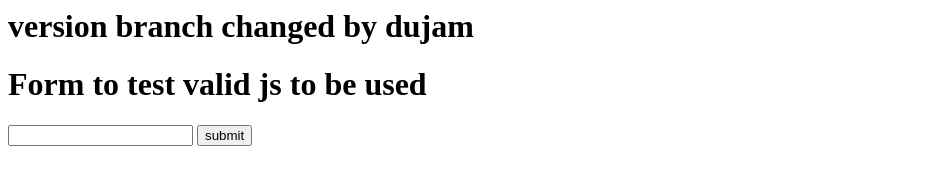
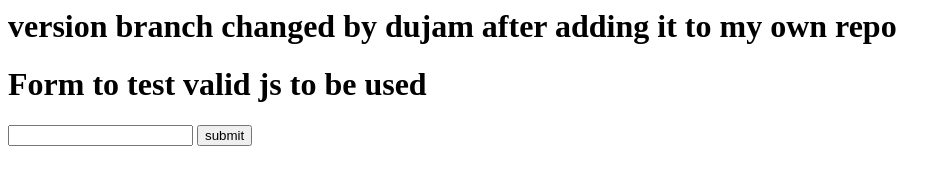
Before and after one commit to dujam2014/valid.js, a plain HTML site: page index.html in a window 1280 px wide. Shown: the whole page, without its empty margins (0-951 px from the left). Drawn offline with Linux system fonts and the light colour scheme.

Commit message:
changed index.html file
Signed-off-by: Abhishek kanojia <abhishekka3193@gmail.com>

```diff
--- a/index.html
+++ b/index.html
@@ -6,7 +6,7 @@
 		</script>
 	</head>
 	<body>
-		<h1>version branch changed by dujam</h1>
+		<h1>version branch changed by dujam after adding it to my own repo</h1>
 	<h1>Form to test valid js to be used</h1>
 		<form>
 			<input type="text" id="number" onblur="check('number','2','23');">
```
